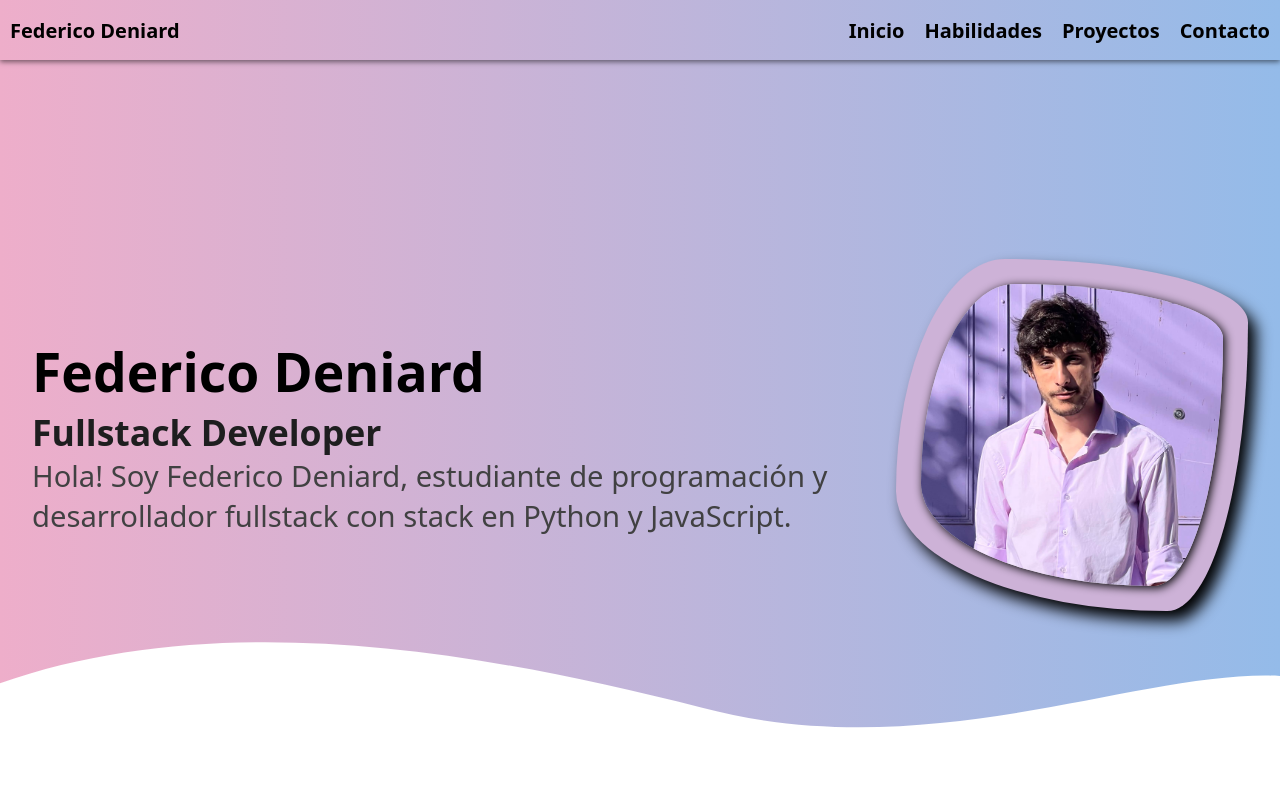
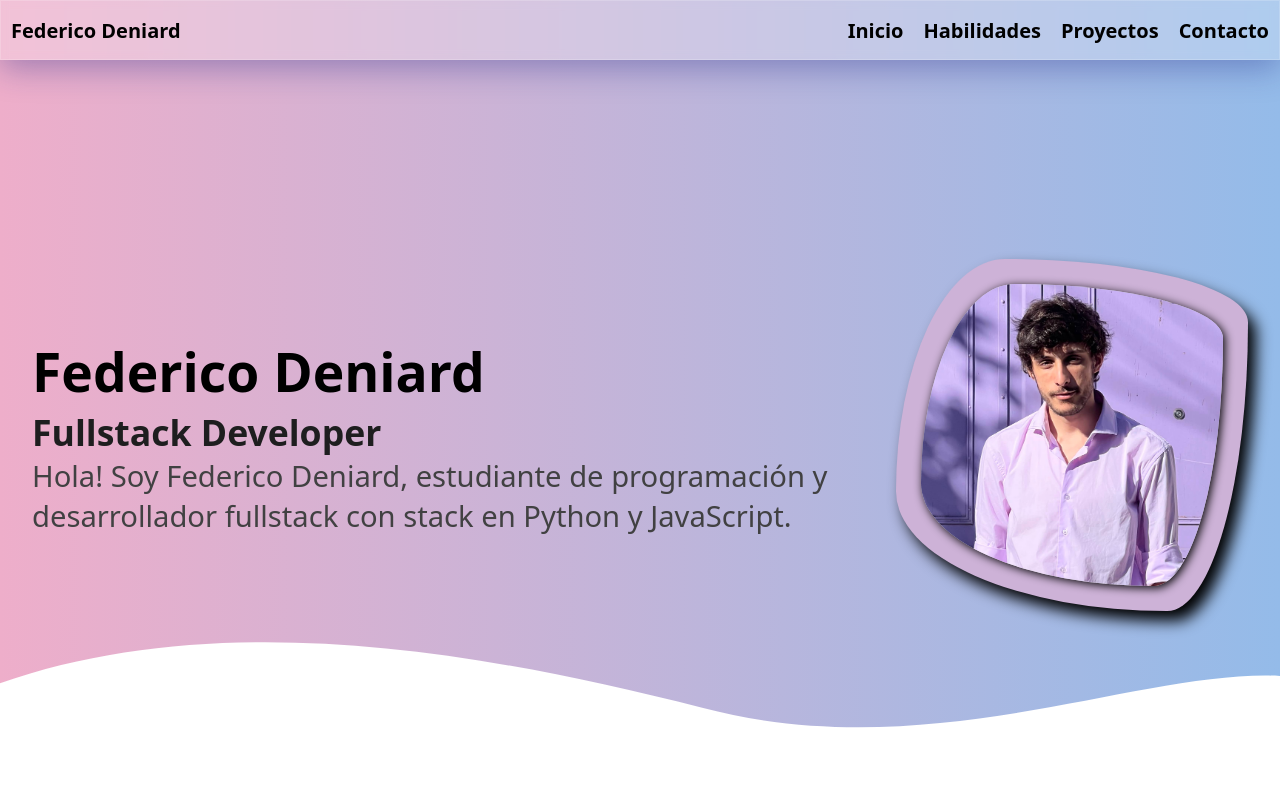
Before and after one commit to FedericoDeniard/rework-portfolio, a React (Vite) app: page / in a window 1280 px wide. Shown: the top 800 px of the page. Built offline with nearby package versions, Linux system fonts and the light colour scheme.

Commit message:
header styles changed

```diff
--- a/src/components/header/header.css
+++ b/src/components/header/header.css
@@ -1,6 +1,5 @@
 .header {
     min-width: 100%;
-    background-color: transparent;
     height: 60px;
     display: flex;
     flex-direction: row;
@@ -9,9 +8,13 @@
     padding: 10px;
     position: fixed;
     /* border-bottom: 1px solid #000; */
-    box-shadow: 0 2px 5px rgba(0, 0, 0, 0.5);
     font-size: 20px;
     z-index: 100;
+    background: rgba(255, 255, 255, 0.25);
+    box-shadow: 0 8px 32px 0 rgba(31, 38, 135, 0.37);
+    backdrop-filter: blur(4px);
+    -webkit-backdrop-filter: blur(4px);
+    border: 1px solid rgba(255, 255, 255, 0.18);
 }
 
 .header-title {
```
